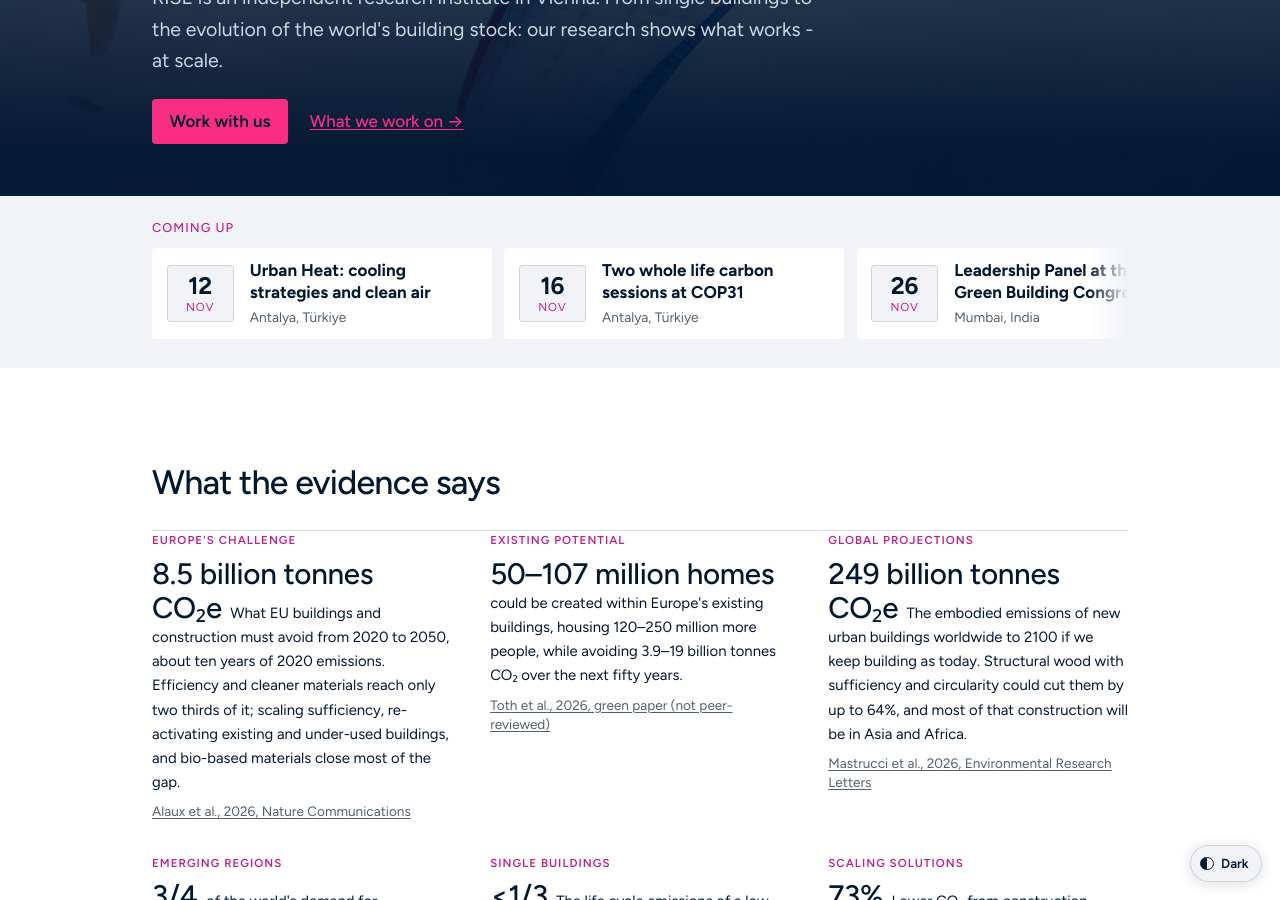
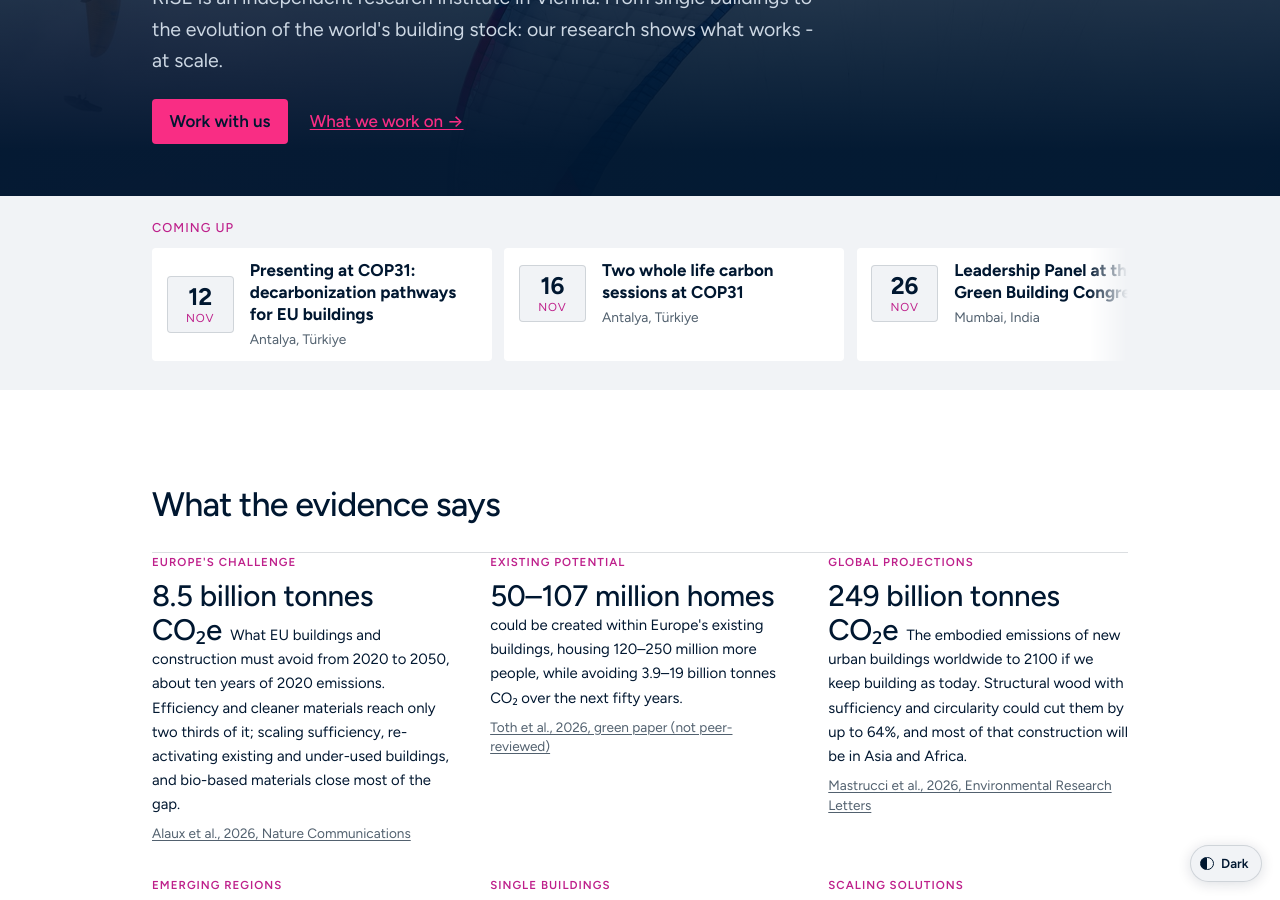
Before and after one commit to mroeck/riselabs.at, a Jekyll site: the page built from index.md, in a window 1280 px wide and 900 px high, scrolled down 457 px. Built offline with Jekyll 4.4.1, drawn with Linux system fonts in a browser that asks for light colours; some web fonts are replaced.

Commit message:
Coming up: Martin's wording for the COP31 heat card
"Presenting at COP31: decarbonization pathways for EU buildings", which says
what Martin is doing there rather than what the session is called. The
session's own name, Urban Heat: Cooling Strategies and Clean Air, is in the
post, where it belongs.

Note the spelling: decarbonization with a z, as Martin wrote it. The rest of
the site uses the s form, so this is a deliberate exception rather than a
slip, and whoever harmonises the two later should ask him first.

Co-Authored-By: Claude Opus 5 <noreply@anthropic.com>
Claude-Session: https://claude.ai/code/session_013yvRdL5WvGEbo8a8kksApF

```diff
--- a/_posts/2026-11-04-cop31-urban-heat-session.md
+++ b/_posts/2026-11-04-cop31-urban-heat-session.md
@@ -15,7 +15,7 @@ people:
 partners:
   - ku-leuven
   - tu-graz
-short_title: "Urban Heat: cooling strategies and clean air"
+short_title: "Presenting at COP31: decarbonization pathways for EU buildings"
 title: "Urban Heat at COP31: context-specific pathways for EU buildings, 12 November"
 summary: "Martin presents the context-specific emissions pathways work in a shared 60-minute session on cooling and clean air, alongside submissions from Ecuador, India, Ethiopia and China."
 ---
```
